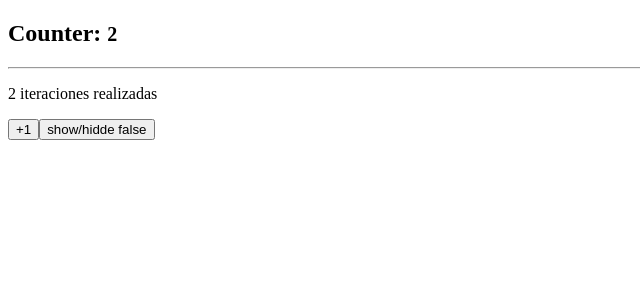
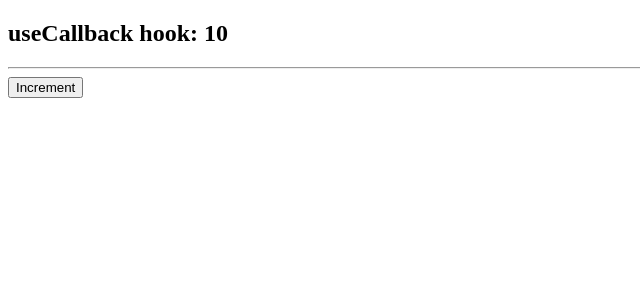
Before and after one commit to jhosuapp/hooks-react-ts, a React app: page / in a window 1280 px wide. Shown: the top 300 px of the page, without its empty margins (0-640 px from the left). Built offline with nearby package versions, Linux system fonts and the light colour scheme; the HTML template or start-up script is replaced by a standard one.

Commit message:
feat: useCallback

```diff
--- /dev/null
+++ b/src/08-use-callback/CallbackHook.tsx
@@ -0,0 +1,25 @@
+import { useCallback, useState } from "react";
+import { ShowIncrement } from "./ShowIncrement";
+
+const CallbackHook = ():JSX.Element => {
+
+    const [counter, setCounter] = useState<number>( 10 );
+
+    const handleIncrement = useCallback((value:number)=> {
+        setCounter((c)=> c + value);
+    }, []);
+
+    // const handleIncrement = ()=>{
+    //     setCounter(counter + 1);
+    // }
+
+    return (
+        <section className="container">
+            <h1>useCallback hook: { counter } </h1>
+            <hr />
+            <ShowIncrement increment={ handleIncrement } />
+        </section>
+    )
+}
+
+export { CallbackHook }
--- /dev/null
+++ b/src/08-use-callback/ShowIncrement.tsx
@@ -0,0 +1,22 @@
+import React from 'react';
+
+type Props = {
+    increment: (value: number) => void;
+}
+
+
+const ShowIncrement = React.memo(({ increment }:Props):JSX.Element => {
+
+    console.log('se dibuja')
+
+    return (
+        <button
+            className="btn btn-primary"
+            onClick={ ()=> increment(5) }
+        >
+            Increment
+        </button>
+    )
+})
+
+export { ShowIncrement }
--- a/src/main.tsx
+++ b/src/main.tsx
@@ -9,11 +9,12 @@ import ReactDOM from 'react-dom/client';
 // import { FocusScreen } from './04-use-ref/FocusScreen';
 // import { Layout } from './05-use-layout-effect/Layout';
 // import { Memorize } from './06-memos/Memorize';
-import { MemoHook } from './07-use-memo/MemoHook';
+// import { MemoHook } from './07-use-memo/MemoHook';
+import { CallbackHook } from './08-use-callback/CallbackHook';
 
 
 ReactDOM.createRoot(document.getElementById('root')!).render(
   // <React.StrictMode>
-    <MemoHook />
+    <CallbackHook />
   // </React.StrictMode>,
 )
```
